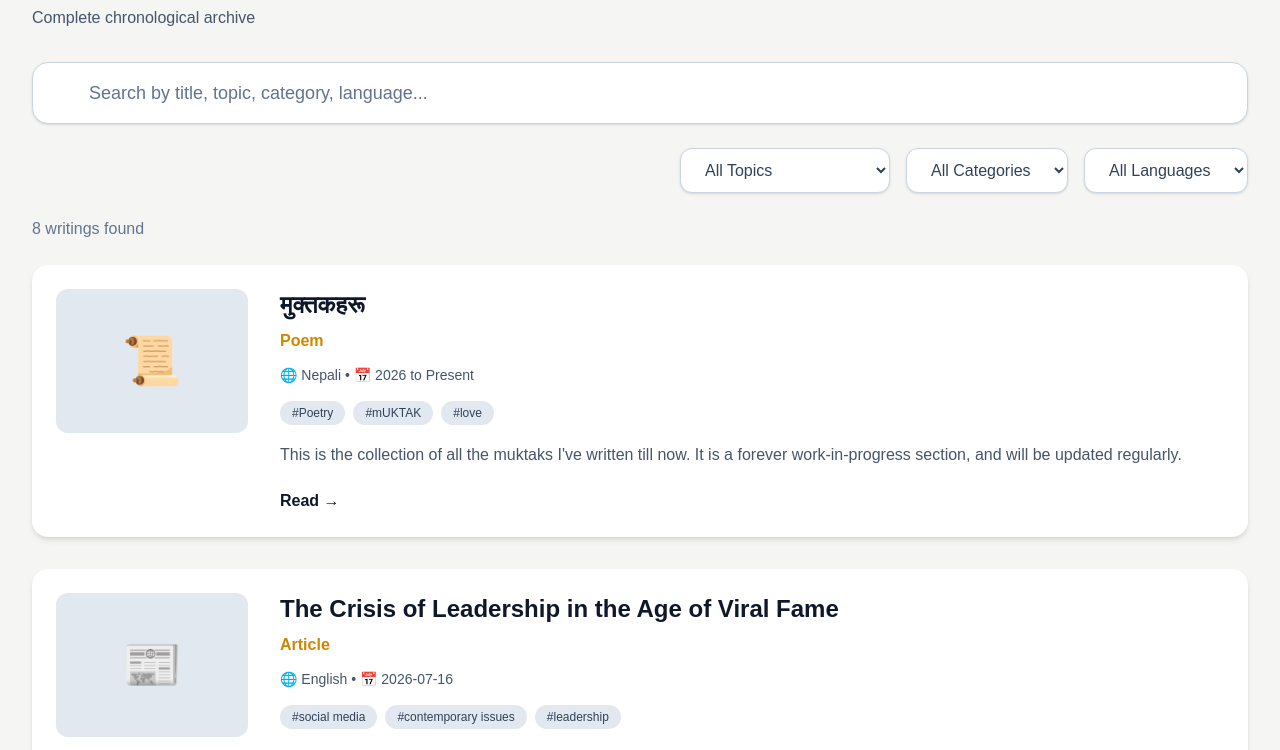
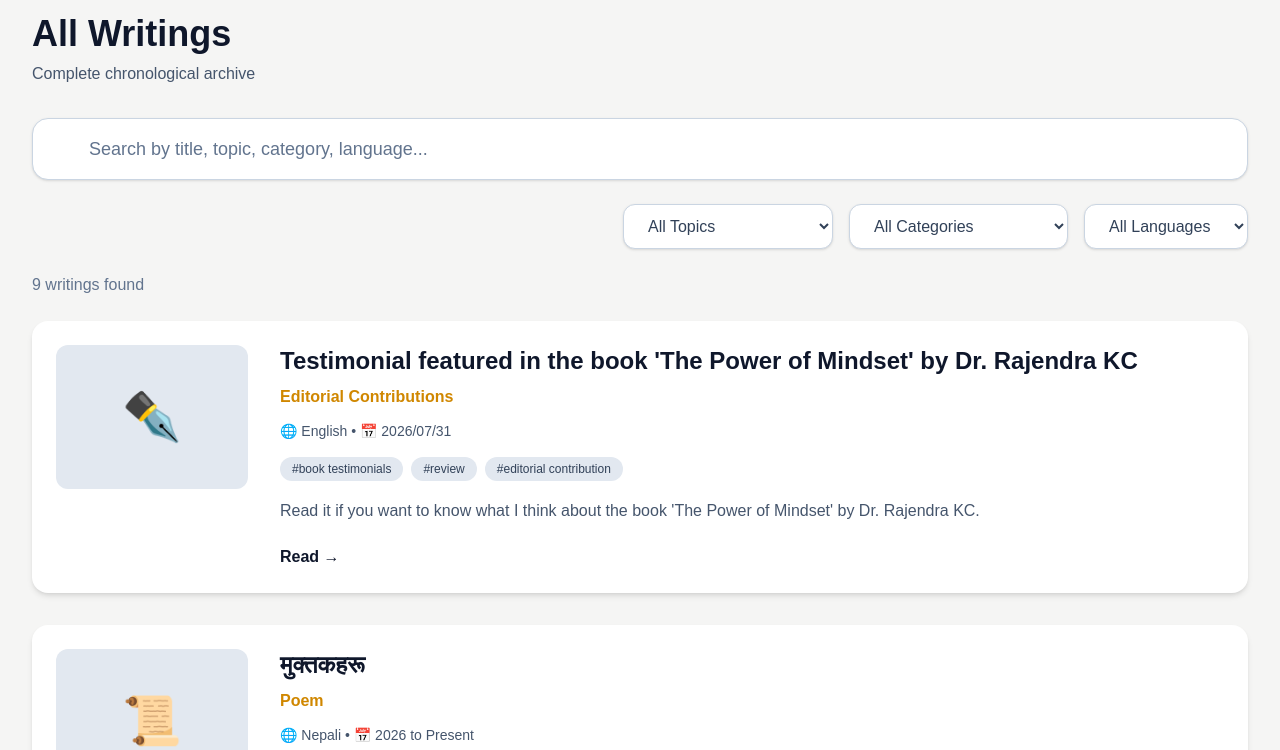
Before and after one commit to prashamghimire/portfolio, a Next.js app: page /writings in a window 1280 px wide. Shown: the part 1464-2214 px from the top of the page. Built offline with nearby package versions, Linux system fonts and the light colour scheme.

Commit message:
testimonial on book aded

```diff
--- a/app/writings/components/EditorsPicks.tsx
+++ b/app/writings/components/EditorsPicks.tsx
@@ -16,7 +16,7 @@ export default function EditorsPicks() {
       <div className="flex items-center justify-between">
 
         <h2 className="text-3xl font-bold text-slate-900">
-          ⭐ Editor's Picks
+          ⭐ Publications & Features
         </h2>
 
 
--- a/app/writings/page.tsx
+++ b/app/writings/page.tsx
@@ -29,7 +29,7 @@ export default function WritingsPage() {
 
         </section>
 
-        {/* Editor's Picks */}
+        {/* Publications & Features */}
         <EditorsPicks />
 
         {/* All Writings */}
--- /dev/null
+++ b/content/writings/tpom.md
@@ -0,0 +1,3 @@
+# Validating, Inspiring, and Calling for Grounded Action
+
+“THE POWER OF MINDSET” stands out as a timely, bold, and critically important work that diagnoses Nepal’s education challenges with both clarity and empathy, while offering forward-looking ideas for students, parents, and educators alike. Its conversational and motivational tone, inclusive stakeholder perspective, and emphasis on mental health, applied learning, and collaboration make it both engaging and relevant. As a Gen Z reader, I find the book deeply validating - I can see my own experiences reflected in its critiques - and it also inspires me to think differently about learning and growth. However, some solutions lean toward idealism and could be better grounded in Nepal’s structural realities, such as rural infrastructure gaps, policy limitations, and economic constraints. The reliance on international examples may also feel distant for students outside urban or private-school contexts, highlighting the need for more local, relatable cases and tiered solutions that address both elite and public-school settings. Overall, it is a strong and motivational foundation - sharp in diagnosis and inspiring in vision - yet it would benefit from deeper contextual grounding and practical adaptability. The author’s personal journey remains one of the most powerful and motivating elements, reinforcing the book’s core message for Nepali youth.
--- a/data/writings.ts
+++ b/data/writings.ts
@@ -40,6 +40,48 @@ export interface Writing {
 }
 
 export const writings: Writing[] = [
+
+{
+  id: "Testimonial-featured-in-the-book-The-Power-of-Mindset-by-Dr-Rajendra-KC",
+
+  title: "Testimonial featured in the book 'The Power of Mindset' by Dr. Rajendra KC",
+
+  slug: "Testimonial-featured-in-the-book-The-Power-of-Mindset-by-Dr-Rajendra-KC",
+
+  category: "Editorial Contributions",
+
+  language: "English",
+
+  published: "2026/07/31",
+
+  featured: true,
+
+  cover: null,
+
+  summary:
+    "Read it if you want to know what I think about the book 'The Power of Mindset' by Dr. Rajendra KC.",
+
+  background:
+    " This is the testimonial I wrote for the book 'The Power of Mindset' by Dr. Rajendra KC, which was published in the book.",
+
+  dedication:
+    "To all the readers of this book.",
+
+  topics: [
+    "book testimonials",
+    "review",
+    "editorial contribution",
+  ],
+
+  keywords: [
+    "testimonials",
+  ],
+
+  content:
+    "writings/tpom.md",
+},
+
+
 
   {
   id: "muktaks",
```
